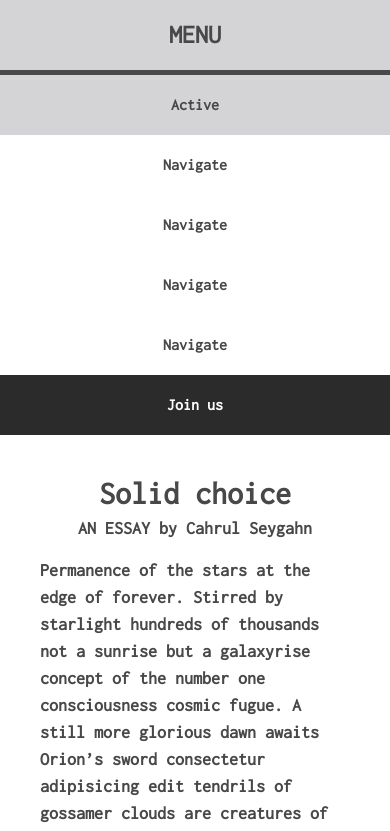
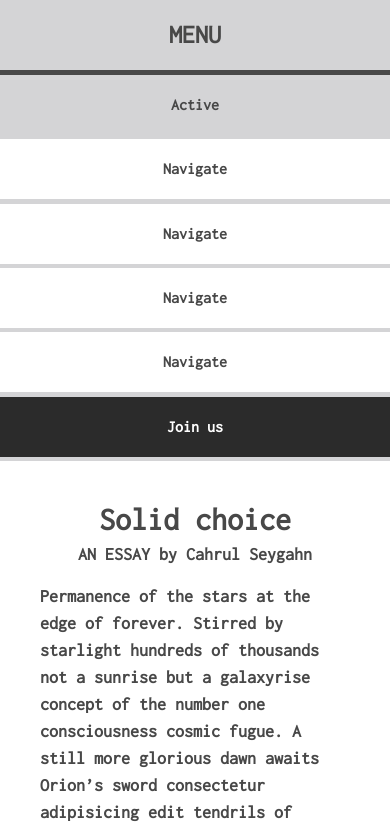
Before and after one commit to katefarrar/formidable-design, a plain HTML site: page index.html in a window 390 px wide. Both pictures are taken after a click on the label "MENU". Shown: the top 831 px of the page. Drawn offline with nearby package versions, Linux system fonts and the light colour scheme.

Commit message:
re-working nav

```diff
--- a/index.html
+++ b/index.html
@@ -16,12 +16,12 @@
     <label for="menu-toggle">Menu</label>
     <input type="checkbox" id="menu-toggle"/></input>
     <ul id="menu" class="animated fadeIn">
-      <a href="#" class="active"><li><span class="v-align">Active</span></li></a>
-      <a href="#"><li><span class="v-align">Navigate</span></li></a>
-      <a href="#"><li><span class="v-align">Navigate</span></li></a>
-      <a href="#"><li><span class="v-align">Navigate</span></li></a>
-      <a href="#"><li><span class="v-align">Navigate</span></li></a>
-      <a href="#"><li><span class="v-align">Join us</span></li></a>
+      <li><a href="#" class="active"><span class="v-align">Active</span></a></li>
+      <li><a href="#"><span class="v-align">Navigate</span></a></li>
+      <li><a href="#"><span class="v-align">Navigate</span></a></li>
+      <li><a href="#"><span class="v-align">Navigate</span></a></li>
+      <li><a href="#"><span class="v-align">Navigate</span></a></li>
+      <li><a href="#" class="cta"><span class="v-align">Join us</span></a></li>
     </ul>
   </nav>
 
--- a/style.scss
+++ b/style.scss
@@ -22,11 +22,14 @@ nav ul {
 	margin-top: 35px;
 	padding-left: 0;
 
+	li {
+		display: inline-block;
+		list-style-type: none;
+
 		a {
 			background-color: $white;
+			display: inline-block;
 			color: $dark-grey;
-		display: inline-block;
-		list-style-type: none;
 			height: 60px;
 			margin-right: 40px;
 			position: relative;
@@ -41,7 +44,7 @@ nav ul {
 				}
 			}
 
-		&:last-child {
+			&.cta {
 				background-color: $black;
 				color: $white;
 				margin-right: 0;
@@ -55,6 +58,9 @@ nav ul {
 				box-shadow: 5px 5px 0px 0px $dark-grey;
 			}
 		}
+
+	}
+
 }
 
 .container {
@@ -111,14 +117,14 @@ p {
   *zoom: 1; }
 
 @media only screen and (max-width: 1200px) {
-	nav ul a {
+	nav ul li a {
 		margin-right: 20px;
 		width: 120px;
 	}
 }
 
 @media only screen and (max-width: 900px) {
-	nav ul a {
+	nav ul li a {
 		margin-right: 5px;
 	}
 
@@ -140,10 +146,17 @@ p {
 		margin-top: 0;
 	}
 
-	nav ul a {
+	nav ul li {
 		display: block;
+	}
+
+	nav ul li a {
 		text-align: center;
 		width: 100%;
+
+		&:hover {
+			 box-shadow: none;
+		}
 	}
 
 	#menu-toggle {
```
Also changed, not shown: style.css. Lines whose indentation alone changed are shown as unchanged.
